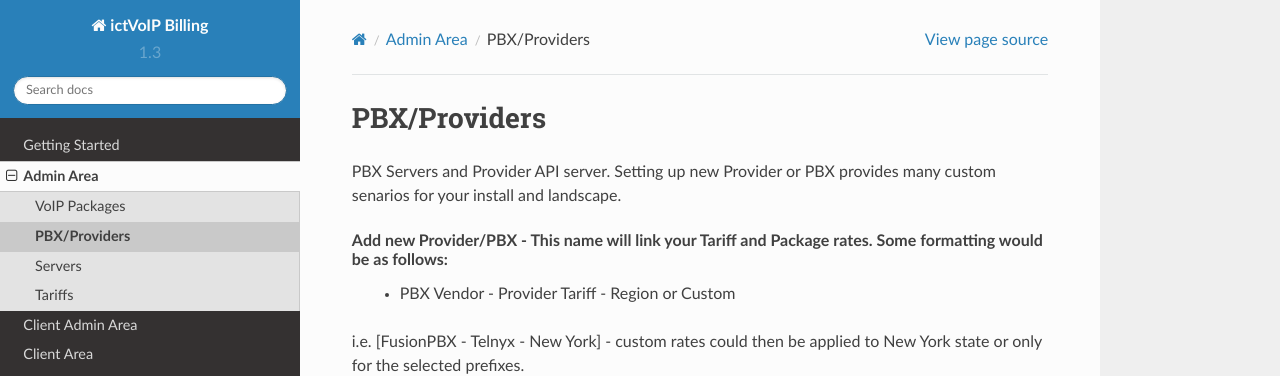
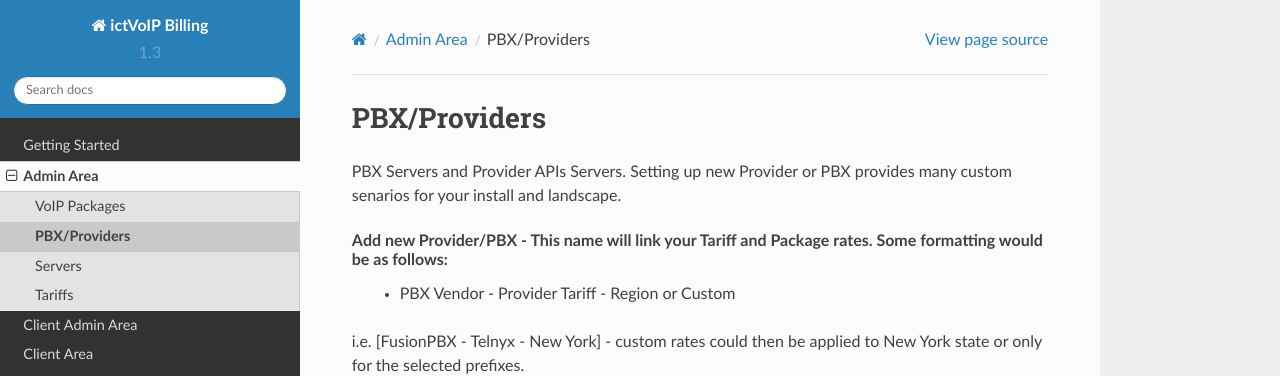
Before and after one commit to ictvoip/ictvoip-docs, a Sphinx documentation site: the page built from docs/source/admin/providers.rst, in a window 1280 px wide. Shown: the top 376 px of the page. Built offline with Sphinx 7.4.7 and the Read the Docs theme 2.0.0, drawn with Linux system fonts in a browser that asks for light colours; pages that are not in the unit, such as notebooks, are missing from menus.

Commit message:
Update providers.rst

```diff
--- a/docs/source/admin/providers.rst
+++ b/docs/source/admin/providers.rst
@@ -2,7 +2,7 @@
 PBX/Providers
 ***************
 
-PBX Servers and Provider API server. Setting up new Provider or PBX provides many custom senarios for your install and landscape.
+PBX Servers and Provider APIs Servers. Setting up new Provider or PBX provides many custom senarios for your install and landscape.
 
 Add new Provider/PBX - This name will link your Tariff and Package rates. Some formatting would be as follows:
  - PBX Vendor - Provider Tariff - Region or Custom
```
